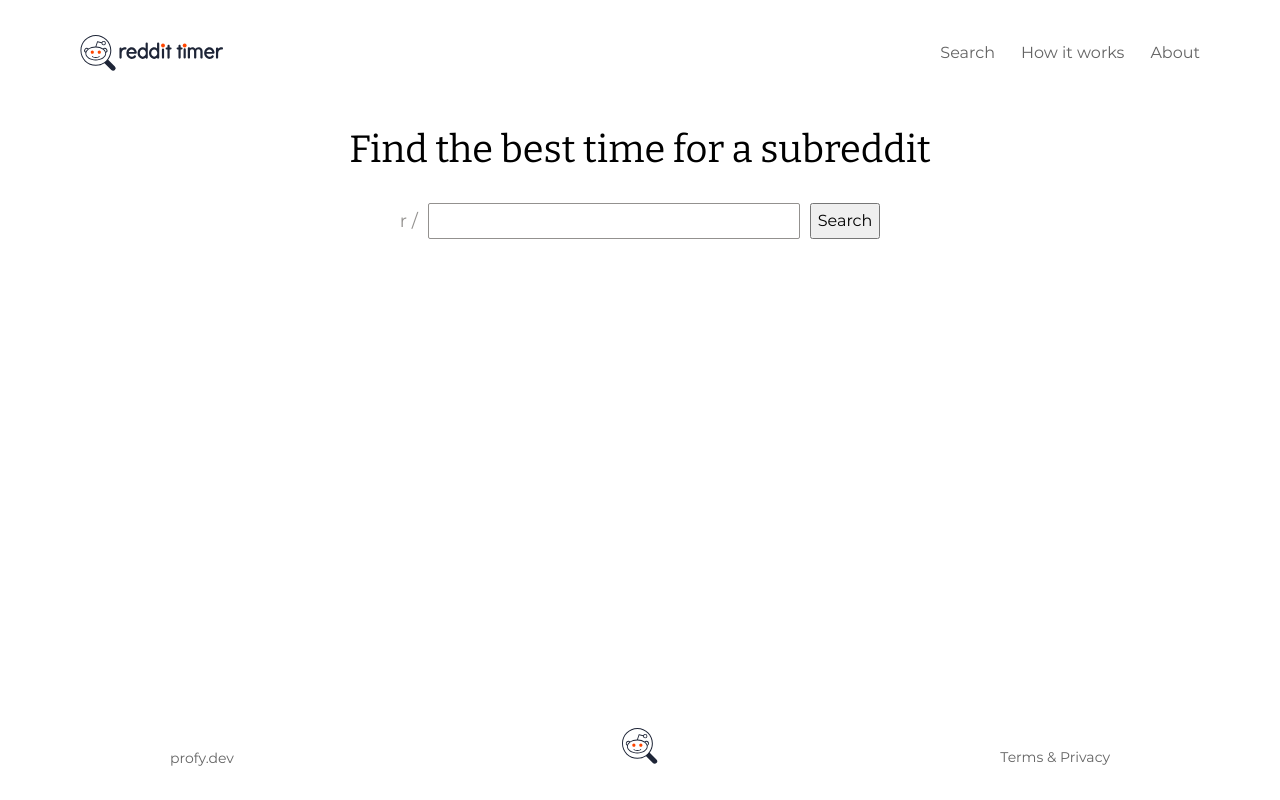
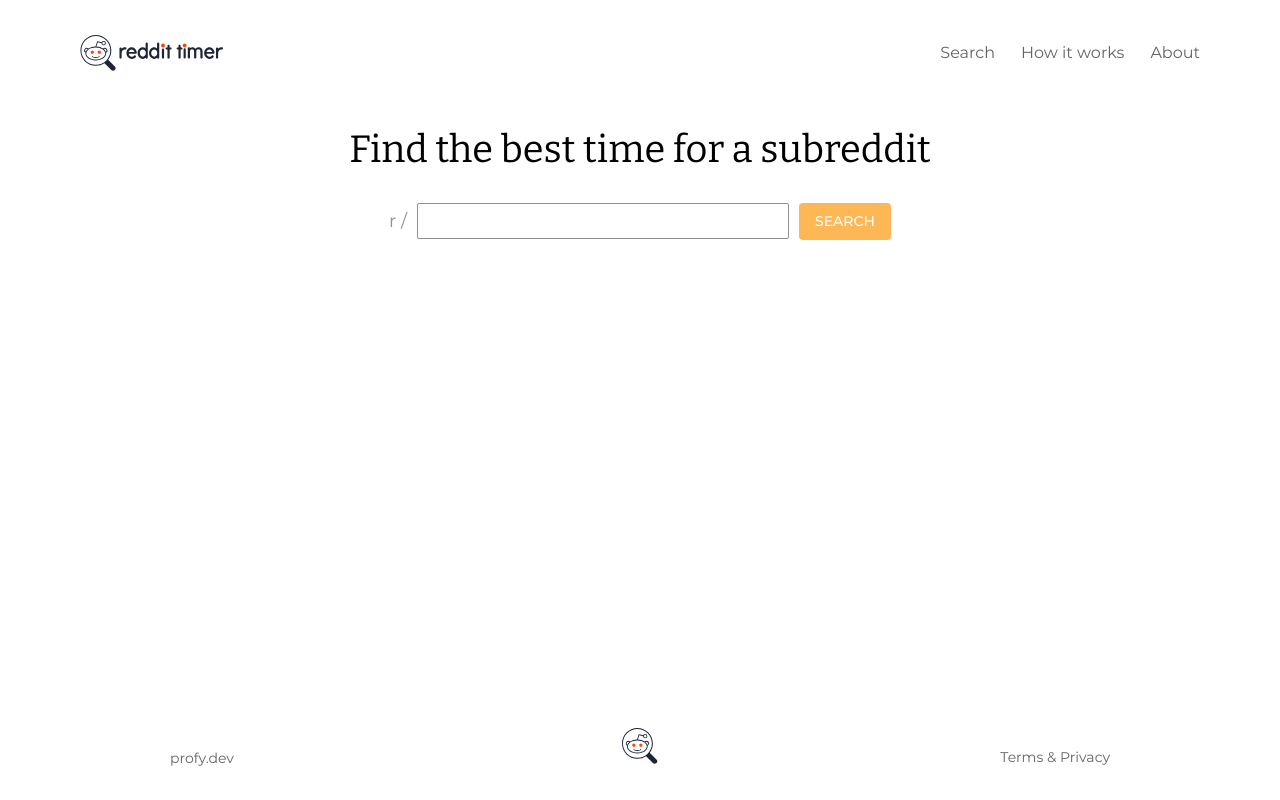
Before and after one commit to profydev/reddit-timer-pierrelstan, a React (Create React App) app: page /search/javascript in a window 1280 px wide. Built offline with nearby package versions, Linux system fonts and the light colour scheme.

Commit message:
Add Button

```diff
--- a/src/components/SubredditForm/SubredditForm.js
+++ b/src/components/SubredditForm/SubredditForm.js
@@ -22,8 +22,7 @@ function SubredditForm({
           r /
         </S.Label>
         <S.Input defaultValue={state} onChange={handleChange} />
-
-        <button type="submit">Search</button>
+        <S.Button type="submit">Search</S.Button>
       </S.Form>
     </S.Container>
   );
```
